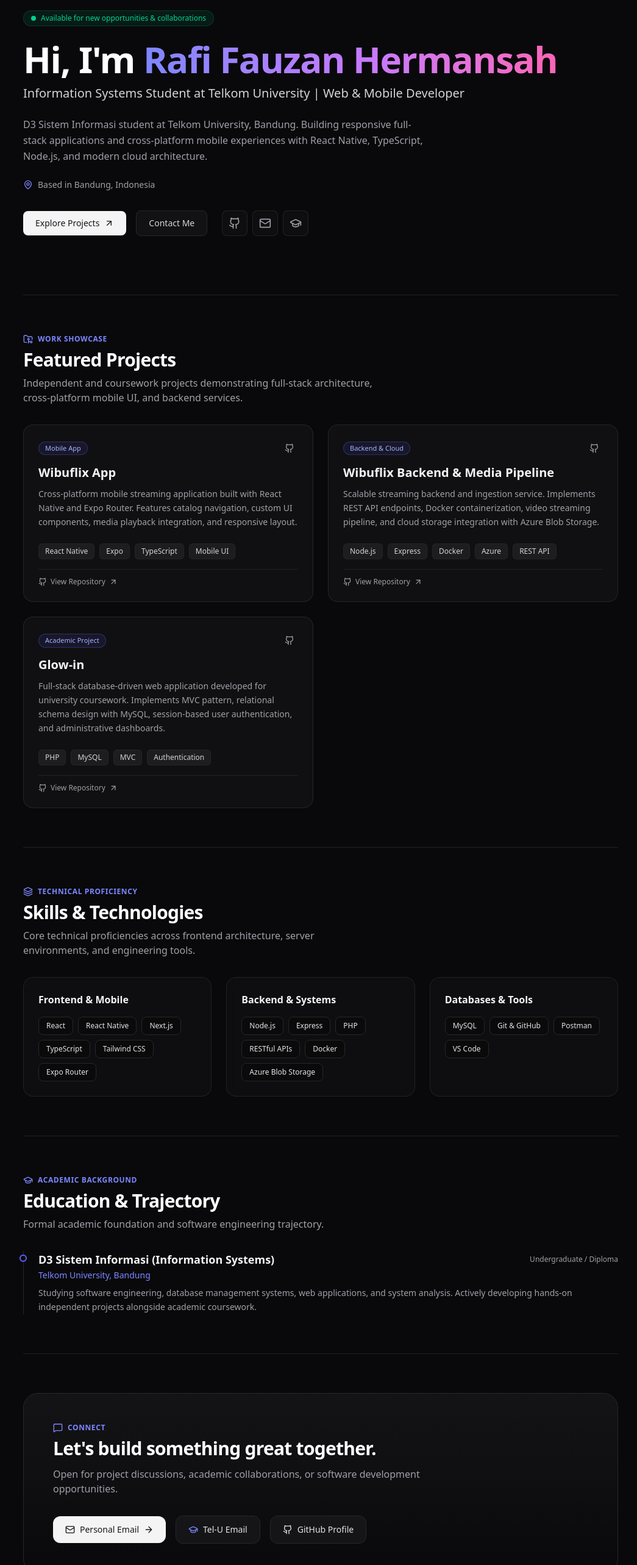
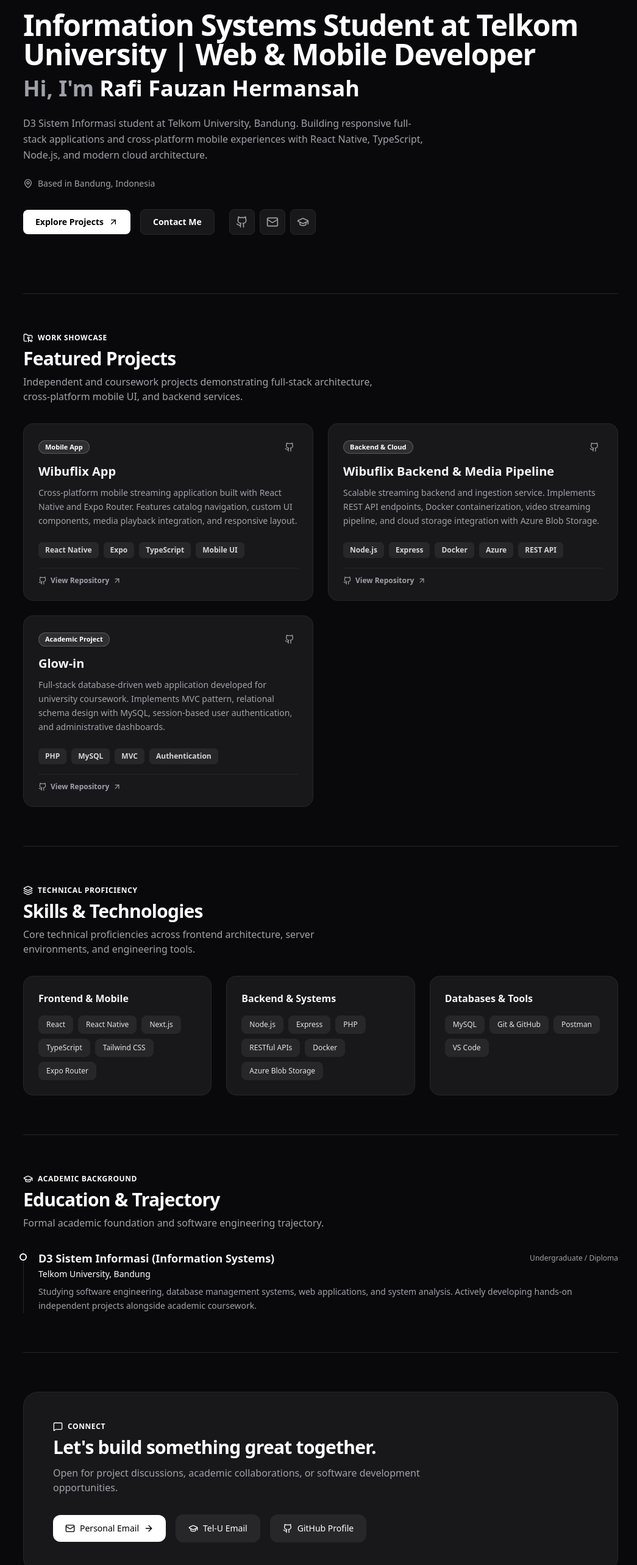
Before and after one commit to FyyFzn/portfolio, a Next.js app: page / in a window 1280 px wide. Shown: the part 160-2726 px from the top of the page at 61% size, without its empty margins (114-1159 px from the left). Built offline with nearby package versions, Linux system fonts and the light colour scheme.

Commit message:
hierarchy

```diff
--- a/src/app/globals.css
+++ b/src/app/globals.css
@@ -5,9 +5,27 @@
 :root {
   --background: #09090b;
   --foreground: #fafafa;
+  --surface-raised: #18181b;
+  --surface-interactive: #27272a;
+  --border: #27272a;
+  --border-hover: #52525b;
+  --text-muted: #a1a1aa;
 }
 
 body {
   background-color: var(--background);
   color: var(--foreground);
 }
+
+@starting-style {
+  .fade-in {
+    opacity: 0;
+    transform: translateY(20px);
+  }
+}
+
+.fade-in {
+  opacity: 1;
+  transform: translateY(0);
+  transition: opacity 0.6s ease-out, transform 0.6s ease-out;
+}
--- a/src/app/page.tsx
+++ b/src/app/page.tsx
@@ -11,9 +11,9 @@ export default function Home() {
   const { personal, projects, skills, experiences } = portfolioData;
 
   return (
-    <div className="min-h-screen bg-zinc-950 text-zinc-100 font-sans selection:bg-indigo-500/30 selection:text-indigo-200 antialiased">
+    <div className="app-container min-h-screen bg-zinc-950 text-zinc-100 font-sans selection:bg-indigo-500/30 selection:text-indigo-200 antialiased">
       <Navbar name={personal.name} />
-      <main className="mx-auto max-w-5xl px-6 pb-20">
+      <main className="main-content mx-auto max-w-5xl px-6 pb-20">
         <Hero personal={personal} />
         <Projects projects={projects} />
         <Skills skills={skills} />
--- a/src/components/Contact.tsx
+++ b/src/components/Contact.tsx
@@ -9,17 +9,17 @@ interface ContactProps {
 
 export function Contact({ email, universityEmail, github }: ContactProps) {
   return (
-    <section id="contact" className="py-16 border-t border-zinc-800/80">
-      <div className="rounded-3xl border border-zinc-800 bg-gradient-to-b from-zinc-900/70 via-zinc-900/40 to-zinc-950 p-8 sm:p-12">
+    <section id="contact" className="py-16 border-t border-[var(--border)]">
+      <div className="rounded-3xl border border-[var(--border)] bg-[var(--surface-raised)] p-8 sm:p-12">
         <div className="max-w-2xl">
-          <div className="flex items-center gap-2 text-indigo-400 font-semibold text-xs uppercase tracking-wider">
+          <div className="flex items-center gap-2 text-white font-semibold text-xs uppercase tracking-wider">
             <MessageSquare className="h-4 w-4" />
             <span>Connect</span>
           </div>
-          <h2 className="mt-2 text-3xl font-bold tracking-tight text-white">
-            Let&apos;s build something great together.
+          <h2 className="contact-heading mt-2 text-3xl font-bold tracking-tight text-white">
+            Let's build something great together.
           </h2>
-          <p className="mt-3 text-zinc-400">
+          <p className="contact-description mt-3 text-[var(--text-muted)]">
             Open for project discussions, academic collaborations, or software development opportunities.
           </p>
 
@@ -27,7 +27,7 @@ export function Contact({ email, universityEmail, github }: ContactProps) {
             {email && (
               <a
                 href={`mailto:${email}`}
-                className="inline-flex items-center gap-2 rounded-xl bg-zinc-100 px-5 py-3 text-sm font-medium text-zinc-900 transition hover:bg-zinc-200"
+                className="inline-flex items-center gap-2 rounded-xl bg-white px-5 py-3 text-sm font-medium text-black transition hover:bg-zinc-200 active:scale-95"
               >
                 <Mail className="h-4 w-4" />
                 <span>Personal Email</span>
@@ -38,9 +38,9 @@ export function Contact({ email, universityEmail, github }: ContactProps) {
             {universityEmail && (
               <a
                 href={`mailto:${universityEmail}`}
-                className="inline-flex items-center gap-2 rounded-xl border border-zinc-800 bg-zinc-900/80 px-5 py-3 text-sm font-medium text-zinc-200 transition hover:bg-zinc-800 hover:text-white"
+                className="inline-flex items-center gap-2 rounded-xl border border-[var(--border)] bg-[var(--surface-interactive)] px-5 py-3 text-sm font-medium text-white transition hover:border-white/50 hover:text-white"
               >
-                <GraduationCap className="h-4 w-4 text-indigo-400" />
+                <GraduationCap className="h-4 w-4 text-white" />
                 <span>Tel-U Email</span>
               </a>
             )}
@@ -50,7 +50,7 @@ export function Contact({ email, universityEmail, github }: ContactProps) {
                 href={github}
                 target="_blank"
                 rel="noreferrer"
-                className="inline-flex items-center gap-2 rounded-xl border border-zinc-800 bg-zinc-900/80 px-5 py-3 text-sm font-medium text-zinc-200 transition hover:bg-zinc-800 hover:text-white"
+                className="inline-flex items-center gap-2 rounded-xl border border-[var(--border)] bg-[var(--surface-interactive)] px-5 py-3 text-sm font-medium text-white transition hover:border-white/50 hover:text-white"
               >
                 <GithubIcon className="h-4 w-4" />
                 <span>GitHub Profile</span>
--- a/src/components/Experience.tsx
+++ b/src/components/Experience.tsx
@@ -7,25 +7,24 @@ interface ExperienceProps {
 
 export function Experience({ experiences }: ExperienceProps) {
   return (
-    <section id="experience" className="py-16 border-t border-zinc-800/80">
+    <section id="experience" className="py-16 border-t border-[var(--border)] fade-in">
       <div className="flex flex-col gap-2">
-        <div className="flex items-center gap-2 text-indigo-400 font-semibold text-xs uppercase tracking-wider">
+        <div className="flex items-center gap-2 text-white font-semibold text-xs uppercase tracking-wider">
           <GraduationCap className="h-4 w-4" />
           <span>Academic Background</span>
         </div>
         <h2 className="text-3xl font-bold tracking-tight text-white">
           Education & Trajectory
         </h2>
-        <p className="text-zinc-400 max-w-xl">
+        <p className="text-[var(--text-muted)] max-w-xl">
           Formal academic foundation and software engineering trajectory.
         </p>
       </div>
 
-      <div className="mt-8 relative border-l border-zinc-800 pl-6 space-y-8">
+      <div className="relative mt-8 border-l border-[var(--border)] pl-6 space-y-8">
         {experiences.map((exp, idx) => (
           <div key={idx} className="relative">
-            {/* Timeline dot */}
-            <span className="absolute -left-[31px] top-1.5 h-3 w-3 rounded-full border-2 border-indigo-500 bg-zinc-950" />
+            <span className="absolute -left-[31px] top-1.5 h-3 w-3 rounded-full border-2 border-white bg-[var(--background)]" />
 
             <div className="flex flex-col sm:flex-row sm:items-center sm:justify-between gap-1">
               <h3 className="text-lg font-semibold text-zinc-100">
@@ -35,10 +34,10 @@ export function Experience({ experiences }: ExperienceProps) {
                 {exp.period}
               </span>
             </div>
-            <p className="text-sm font-medium text-indigo-400 mt-0.5">
+            <p className="text-sm font-medium text-white mt-0.5">
               {exp.organization}
             </p>
-            <p className="mt-2 text-sm leading-relaxed text-zinc-400">
+            <p className="mt-2 text-sm leading-relaxed text-[var(--text-muted)]">
               {exp.description}
             </p>
           </div>
--- a/src/components/Footer.tsx
+++ b/src/components/Footer.tsx
@@ -6,12 +6,12 @@ export function Footer({ name }: FooterProps) {
   const currentYear = 2026;
 
   return (
-    <footer className="border-t border-zinc-800/80 py-8 text-center text-xs text-zinc-500">
+    <footer className="border-t border-[var(--border)] py-8 text-center text-xs text-[var(--text-muted)]">
       <div className="mx-auto flex max-w-5xl flex-col items-center justify-between gap-4 px-6 sm:flex-row">
         <p>
           &copy; {currentYear} {name}. Built with Next.js, React & Tailwind CSS.
         </p>
-        <p className="text-zinc-500">
+        <p className="text-[var(--text-muted)]">
           Crafted with clean code & responsive design.
         </p>
       </div>
--- a/src/components/Hero.tsx
+++ b/src/components/Hero.tsx
@@ -15,32 +15,24 @@ interface HeroProps {
 
 export function Hero({ personal }: HeroProps) {
   return (
-    <section id="about" className="pt-20 pb-16 md:pt-28 md:pb-24">
+    <section id="about" className="pt-20 pb-16 md:pt-28 md:pb-24 fade-in">
       <div className="flex flex-col gap-6">
-        <div className="inline-flex items-center gap-2 self-start rounded-full border border-emerald-500/20 bg-emerald-500/10 px-3 py-1 text-xs font-medium text-emerald-400">
-          <span className="h-2 w-2 rounded-full bg-emerald-400 animate-pulse" />
-          Available for new opportunities & collaborations
+        <div>
+          <h2 className="text-3xl font-bold tracking-tight text-white sm:text-4xl md:text-5xl">
+            {personal.headline}
+          </h2>
+          <h1 className="mt-3 text-2xl font-bold text-zinc-400 sm:text-3xl md:text-4xl">
+            Hi, I'm <span className="text-white">{personal.name}</span>
+          </h1>
         </div>
 
-        <div>
-          <h1 className="text-4xl font-extrabold tracking-tight text-white sm:text-5xl md:text-6xl">
-            Hi, I&apos;m{" "}
-            <span className="bg-gradient-to-r from-indigo-400 via-purple-400 to-pink-400 bg-clip-text text-transparent">
-              {personal.name}
-            </span>
-          </h1>
-          <p className="mt-3 text-lg font-medium text-zinc-300 sm:text-xl">
-            {personal.headline}
-          </p>
-        </div>
-
-        <p className="max-w-2xl text-base leading-relaxed text-zinc-400">
+        <p className="max-w-2xl text-base leading-relaxed text-[var(--text-muted)]">
           {personal.bio}
         </p>
 
         {personal.location && (
-          <div className="flex items-center gap-2 text-sm text-zinc-400">
-            <MapPin className="h-4 w-4 text-indigo-400" />
+          <div className="flex items-center gap-2 text-sm text-[var(--text-muted)]">
+            <MapPin className="h-4 w-4" />
             <span>Based in {personal.location}</span>
           </div>
         )}
@@ -48,14 +40,14 @@ export function Hero({ personal }: HeroProps) {
         <div className="flex flex-wrap items-center gap-4 pt-2">
           <a
             href="#projects"
-            className="inline-flex items-center gap-2 rounded-lg bg-zinc-100 px-5 py-2.5 text-sm font-medium text-zinc-900 transition hover:bg-zinc-200"
+            className="inline-flex items-center gap-2 rounded-lg bg-white px-5 py-2.5 text-sm font-semibold text-black transition hover:bg-zinc-200 active:scale-95"
           >
             Explore Projects
             <ArrowUpRight className="h-4 w-4" />
           </a>
           <a
             href="#contact"
-            className="inline-flex items-center gap-2 rounded-lg border border-zinc-800 bg-zinc-900/60 px-5 py-2.5 text-sm font-medium text-zinc-300 transition hover:bg-zinc-800 hover:text-white"
+            className="inline-flex items-center gap-2 rounded-lg border border-[var(--border)] bg-[var(--surface-raised)] px-5 py-2.5 text-sm font-semibold text-white transition hover:border-[var(--border-hover)] hover:bg-[var(--surface-interactive)] active:scale-95"
           >
             Contact Me
           </a>
@@ -68,7 +60,7 @@ export function Hero({ personal }: HeroProps) {
                 rel="noreferrer"
                 title="GitHub Profile"
                 aria-label="GitHub Profile"
-                className="rounded-lg p-2.5 text-zinc-400 transition hover:bg-zinc-900 hover:text-zinc-100 border border-zinc-800/80 bg-zinc-900/40"
+                className="rounded-lg p-2.5 text-zinc-400 transition hover:bg-[var(--surface-interactive)] hover:text-white border border-[var(--border)] bg-[var(--surface-raised)]"
               >
                 <GithubIcon className="h-5 w-5" />
               </a>
@@ -78,7 +70,7 @@ export function Hero({ personal }: HeroProps) {
                 href={`mailto:${personal.email}`}
                 title="Personal Email"
                 aria-label="Send Personal Email"
-                className="rounded-lg p-2.5 text-zinc-400 transition hover:bg-zinc-900 hover:text-zinc-100 border border-zinc-800/80 bg-zinc-900/40"
+                className="rounded-lg p-2.5 text-zinc-400 transition hover:bg-[var(--surface-interactive)] hover:text-white border border-[var(--border)] bg-[var(--surface-raised)]"
               >
                 <Mail className="h-5 w-5" />
               </a>
@@ -88,7 +80,7 @@ export function Hero({ personal }: HeroProps) {
                 href={`mailto:${personal.universityEmail}`}
                 title="Telkom University Email"
                 aria-label="Send University Email"
-                className="rounded-lg p-2.5 text-zinc-400 transition hover:bg-zinc-900 hover:text-zinc-100 border border-zinc-800/80 bg-zinc-900/40"
+                className="rounded-lg p-2.5 text-zinc-400 transition hover:bg-[var(--surface-interactive)] hover:text-white border border-[var(--border)] bg-[var(--surface-raised)]"
               >
                 <GraduationCap className="h-5 w-5" />
               </a>
--- a/src/components/Projects.tsx
+++ b/src/components/Projects.tsx
@@ -8,16 +8,16 @@ interface ProjectsProps {
 
 export function Projects({ projects }: ProjectsProps) {
   return (
-    <section id="projects" className="py-16 border-t border-zinc-800/80">
+    <section id="projects" className="py-16 border-t border-[var(--border)] fade-in">
       <div className="flex flex-col gap-2">
-        <div className="flex items-center gap-2 text-indigo-400 font-semibold text-xs uppercase tracking-wider">
+        <div className="flex items-center gap-2 text-white font-semibold text-xs uppercase tracking-wider">
           <FolderGit2 className="h-4 w-4" />
           <span>Work Showcase</span>
         </div>
         <h2 className="text-3xl font-bold tracking-tight text-white">
           Featured Projects
         </h2>
-        <p className="text-zinc-400 max-w-xl">
+        <p className="text-[var(--text-muted)] max-w-xl">
           Independent and coursework projects demonstrating full-stack architecture, cross-platform mobile UI, and backend services.
         </p>
       </div>
@@ -26,12 +26,12 @@ export function Projects({ projects }: ProjectsProps) {
         {projects.map((project) => (
           <div
             key={project.id}
-            className="group relative flex flex-col justify-between rounded-2xl border border-zinc-800/90 bg-zinc-900/50 p-6 transition-all duration-200 hover:border-zinc-700 hover:bg-zinc-900/80 hover:shadow-lg hover:shadow-black/40"
+            className="group relative flex flex-col justify-between rounded-2xl border border-[var(--border)] bg-[var(--surface-raised)] p-6 transition-all duration-200 hover:border-[var(--border-hover)] hover:shadow-lg hover:shadow-white/5 active:scale-[0.99]"
           >
             <div>
               <div className="flex items-center justify-between gap-2 mb-3">
                 {project.badge && (
-                  <span className="rounded-full border border-indigo-500/30 bg-indigo-500/10 px-2.5 py-0.5 text-[11px] font-medium text-indigo-300">
+                  <span className="rounded-full border border-white/20 bg-white/10 px-2.5 py-0.5 text-[11px] font-semibold text-white">
                     {project.badge}
                   </span>
                 )}
@@ -41,18 +41,18 @@ export function Projects({ projects }: ProjectsProps) {
                     target="_blank"
                     rel="noreferrer"
                     aria-label={`${project.title} GitHub repository`}
-                    className="rounded-lg p-1.5 text-zinc-400 transition hover:bg-zinc-800 hover:text-white"
+                    className="rounded-lg p-1.5 text-zinc-400 transition hover:bg-[var(--surface-interactive)] hover:text-white"
                   >
                     <GithubIcon className="h-4 w-4" />
                   </a>
                 )}
               </div>
 
-              <h3 className="text-xl font-semibold text-zinc-100 group-hover:text-indigo-400 transition-colors">
+              <h3 className="text-xl font-bold text-zinc-100 group-hover:text-white transition-colors">
                 {project.title}
               </h3>
 
-              <p className="mt-2.5 text-sm leading-relaxed text-zinc-400">
+              <p className="mt-2.5 text-sm leading-relaxed text-[var(--text-muted)]">
                 {project.description}
               </p>
             </div>
@@ -62,7 +62,7 @@ export function Projects({ projects }: ProjectsProps) {
                 {project.tags.map((tag) => (
                   <span
                     key={tag}
-                    className="rounded-md border border-zinc-800/80 bg-zinc-800/60 px-2.5 py-1 text-xs font-medium text-zinc-300"
+                    className="rounded-md border border-[var(--border)] bg-[var(--surface-interactive)] px-2.5 py-1 text-xs font-semibold text-zinc-300"
                   >
                     {tag}
                   </span>
@@ -74,7 +74,7 @@ export function Projects({ projects }: ProjectsProps) {
                   href={project.githubUrl}
                   target="_blank"
                   rel="noreferrer"
-                  className="inline-flex items-center gap-1.5 text-xs font-medium text-zinc-400 transition hover:text-indigo-400 pt-3 border-t border-zinc-800/80"
+                  className="inline-flex items-center gap-1.5 text-xs font-semibold text-zinc-400 transition hover:text-white pt-3 border-t border-[var(--border)]"
                 >
                   <GithubIcon className="h-3.5 w-3.5" />
                   <span>View Repository</span>
--- a/src/components/Skills.tsx
+++ b/src/components/Skills.tsx
@@ -7,16 +7,16 @@ interface SkillsProps {
 
 export function Skills({ skills }: SkillsProps) {
   return (
-    <section id="skills" className="py-16 border-t border-zinc-800/80">
+    <section id="skills" className="py-16 border-t border-[var(--border)] fade-in">
       <div className="flex flex-col gap-2">
-        <div className="flex items-center gap-2 text-indigo-400 font-semibold text-xs uppercase tracking-wider">
+        <div className="flex items-center gap-2 text-white font-semibold text-xs uppercase tracking-wider">
           <Layers className="h-4 w-4" />
           <span>Technical Proficiency</span>
         </div>
         <h2 className="text-3xl font-bold tracking-tight text-white">
           Skills & Technologies
         </h2>
-        <p className="text-zinc-400 max-w-xl">
+        <p className="text-[var(--text-muted)] max-w-xl">
           Core technical proficiencies across frontend architecture, server environments, and engineering tools.
         </p>
       </div>
@@ -25,7 +25,7 @@ export function Skills({ skills }: SkillsProps) {
         {skills.map((group) => (
           <div
             key={group.category}
-            className="rounded-2xl border border-zinc-800/80 bg-zinc-900/40 p-6 backdrop-blur-sm"
+            className="rounded-2xl border border-[var(--border)] bg-[var(--surface-raised)] p-6"
           >
             <h3 className="text-base font-semibold text-zinc-100 mb-4">
               {group.category}
@@ -34,7 +34,7 @@ export function Skills({ skills }: SkillsProps) {
               {group.skills.map((skill) => (
                 <span
                   key={skill}
-                  className="rounded-lg border border-zinc-800 bg-zinc-950/80 px-3 py-1.5 text-xs font-medium text-zinc-200 transition-colors hover:border-indigo-500/50 hover:text-white"
+                  className="rounded-lg border border-[var(--border)] bg-[var(--surface-interactive)] px-3 py-1.5 text-xs font-medium text-zinc-200 transition-colors hover:border-white/50 hover:text-white"
                 >
                   {skill}
                 </span>
```
Also changed, not shown: src/components/Navbar.tsx (+8 -8 lines).
